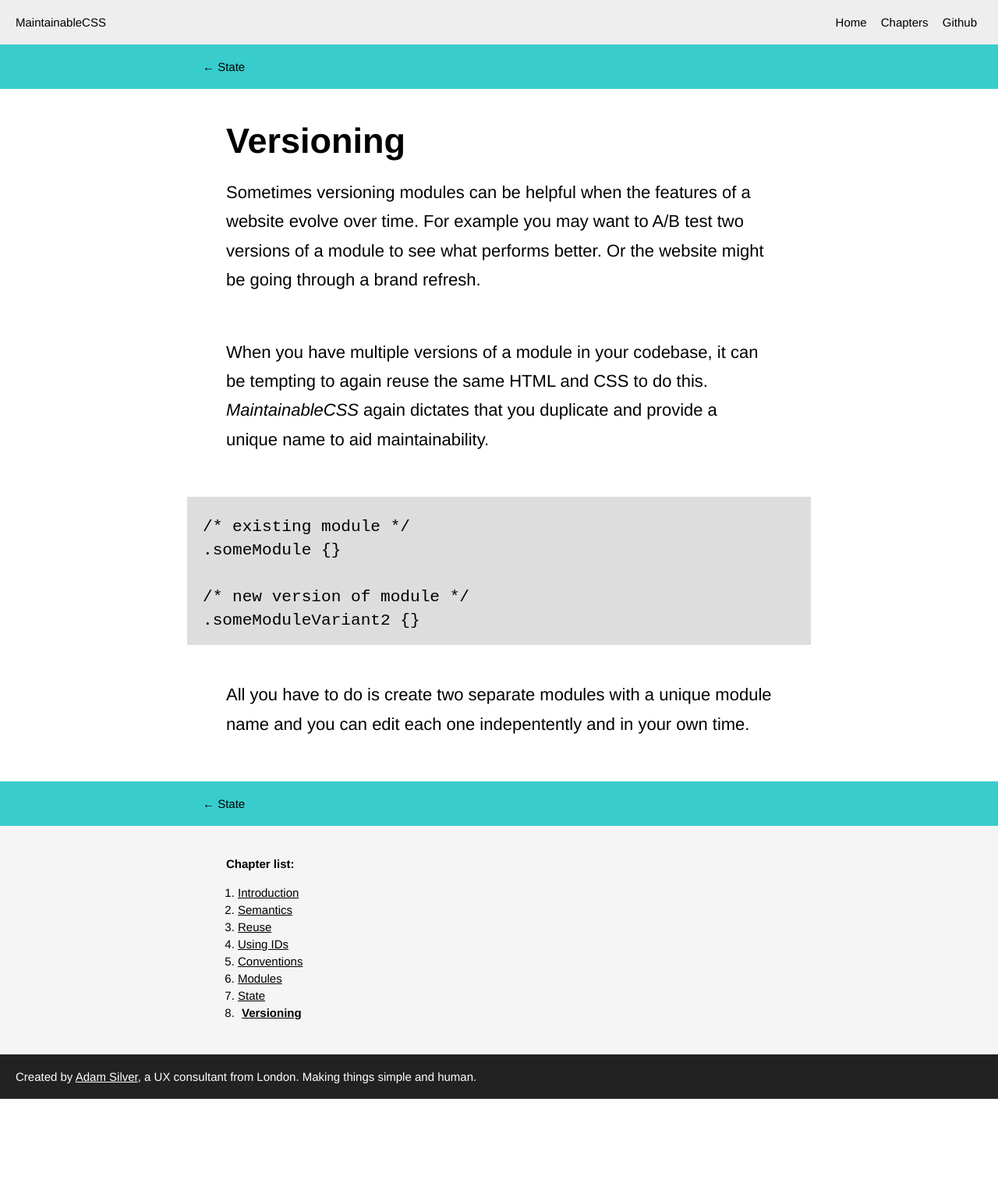
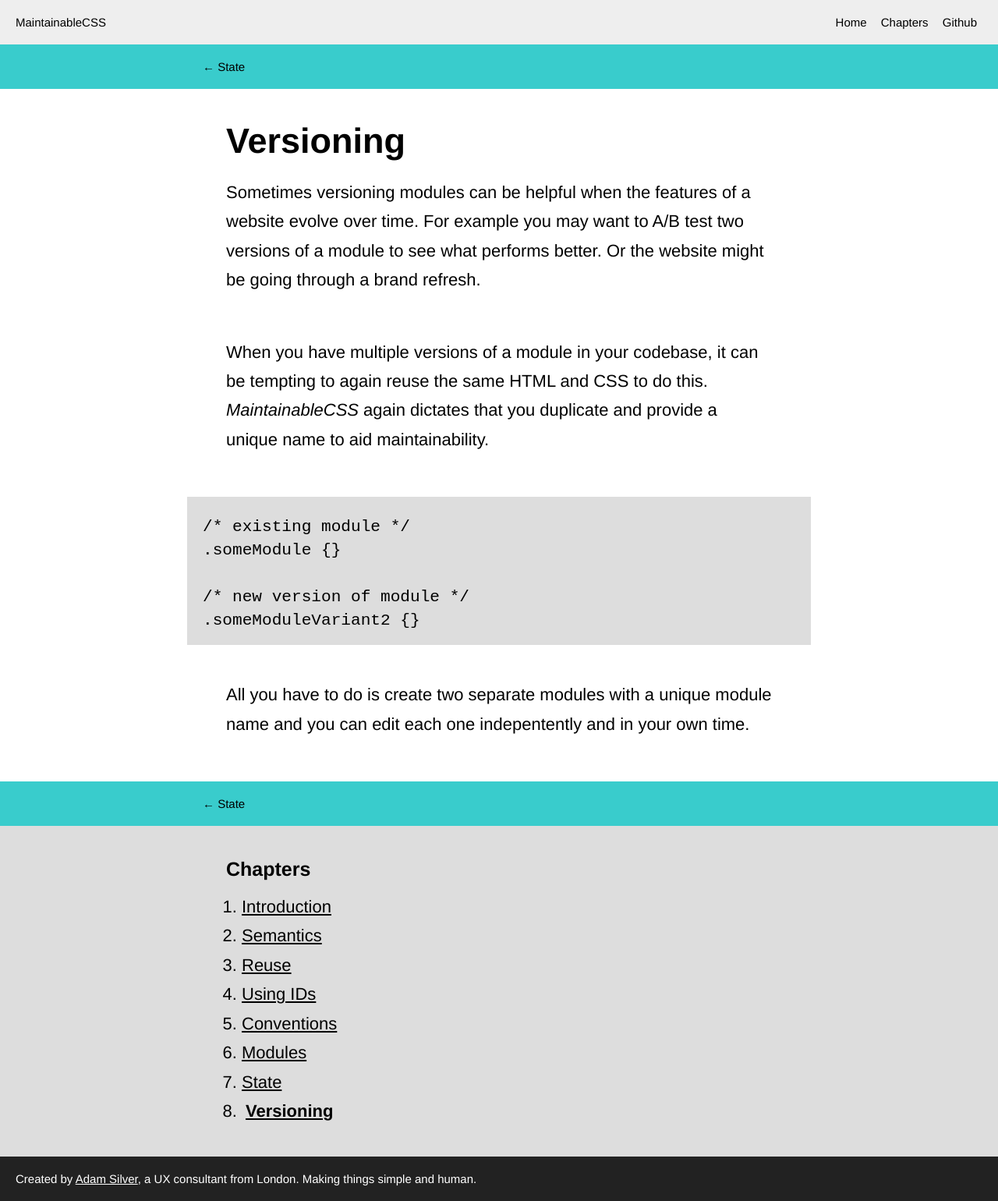
Before and after one commit to adamsilver/maintainablecss.com-jekyll, a Jekyll site: the page built from _chapters/08-versioning.md, in a window 1280 px wide. Shown: the whole page at 78% size. Built offline with Jekyll 4.4.1, drawn with Linux system fonts in a browser that asks for light colours; before the commit the page ends 1409 px from its top, so only the background shows below that.

Commit message:
Updated chapter list

```diff
--- a/_includes/chapterList.html
+++ b/_includes/chapterList.html
@@ -1,10 +1,11 @@
-<div class="chapterList">
-	<h2>Chapter list:</h2>
+<div class="chapters">
+	<div class="chapters-inner">
+		<h2>Chapters</h2>
 		<ol>
 			{% for chapter in site.chapters %}
 				<li>
 					<a
-					class="{% if chapter.title == page.title %}chapterList-isCurrentPage{% endif%}"
+						class="{% if chapter.title == page.title %}chapters-isCurrentPage{% endif%}"
 						href="{{ chapter.url }}">
 							{{ chapter.title }}
 					</a>
@@ -12,3 +13,4 @@
 			{% endfor %}
 		</ol>
 	</div>
+</div>
--- a/assets/css/main.css
+++ b/assets/css/main.css
@@ -484,6 +484,11 @@ a.navigation-isActive {
 	}
 }
 
+.chapters-isCurrentPage {
+	padding-left: 5px;
+	font-weight: bold;
+}
+
 /**********************************************************
 * Got question
 **********************************************************/
@@ -524,33 +529,3 @@ a.navigation-isActive {
 		font-size: 2.2em;
 	}
 }
-
-/**********************************************************
-* Chapter list
-**********************************************************/
-
-.chapterList {
-	background-color: #f5f5f5;
-	padding: 40px;
-}
-
-.chapterList h2 {
-	max-width: 700px;
-	margin: 0 auto 20px;
-}
-
-.chapterList-isCurrentPage {
-	padding-left: 5px;
-	font-weight: bold;
-}
-
-.chapterList ol {
-	max-width: 700px;
-	margin: 0 auto;
-	font-size: 1.5em;
-}
-
-.chapterList li {
-	margin-left: 15px;
-	margin-bottom: 5px;
-}
```
Also changed, not shown: _chapters/02-semantics.md (+4 -4 lines), index.md (+1 -16 lines). Lines whose indentation alone changed are shown as unchanged.
